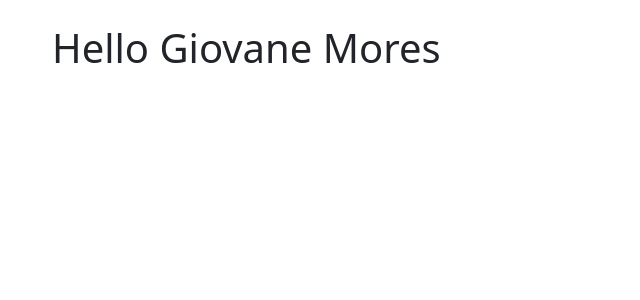
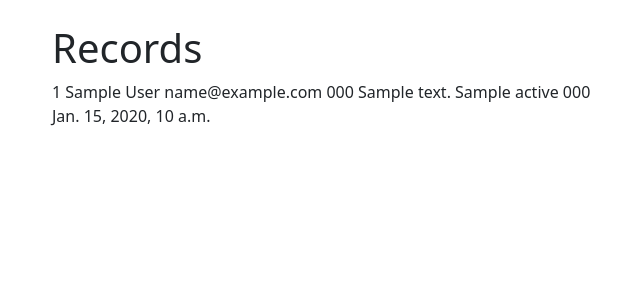
Before and after one commit to thiago-freitas-tavares/django-crm, a Django app: page / in a window 1280 px wide. Shown: the part 56-356 px from the top of the page, without its empty margins (309-949 px from the left). Run offline with Django 4.2, Linux system fonts and the light colour scheme; a user stored in the database is signed in; tables that the repository leaves empty hold one stand-in row (values such as "Sample post").

Commit message:
records on website

```diff
--- a/website/templates/base.html
+++ b/website/templates/base.html
@@ -14,7 +14,7 @@
   <body>
     {% include 'navbar.html' %}
     <div class="container">
-      <br />
+      <br/>
       {% if messages %}
         {% for message in messages %}
           <div class="alert alert-warning alert-dismissible fade show" role="alert">
@@ -23,10 +23,8 @@
           </div>
         {% endfor %}
       {% endif %}
-
       {% block content %}
       {% endblock %}
-
     </div>
     <script
       src="https://cdn.jsdelivr.net/npm/bootstrap@5.3.2/dist/js/bootstrap.bundle.min.js"
--- a/website/templates/index.html
+++ b/website/templates/index.html
@@ -1,10 +1,23 @@
 {% extends 'base.html' %}
 
 {% block content %}
-
 <div class="col-md-6 offset-md-3">
   {% if user.is_authenticated %}
-  <h1>Hello Giovane Mores</h1>
+    <h1>Records</h1>
+    {% if records %}
+      {% for record in records %}
+        {{ record.id }}
+        {{ record.first_name }}
+        {{ record.last_name }}
+        {{ record.email }}
+        {{ record.phone }}
+        {{ record.address }}
+        {{ record.city }}
+        {{ record.state }}
+        {{ record.zipcode }}
+        {{ record.created_at }}<br/>
+      {% endfor %}
+    {% endif %}
   {% else %}
   <h1>Login</h1>
   <br/>
@@ -32,5 +45,4 @@
   </form>
   {% endif %}
 </div>
-
 {% endblock %}
--- a/website/templates/register.html
+++ b/website/templates/register.html
@@ -1,7 +1,6 @@
 {% extends 'base.html' %}
 
 {% block content %}
-
 <div class="col-md-6 offset-md-3">
   <h1>Register</h1>
   <br/>
@@ -18,11 +17,8 @@
         <button type="button" class="btn-close" data-bs-dismiss="alert" aria-label="Close"></button>
       </div>
     {% endif %}
-
     {{ form.as_p }}
-
     <button type="submit" class="btn btn-secondary">Submit</button>
   </form>
 </div>
-
 {% endblock %}
--- a/website/views.py
+++ b/website/views.py
@@ -2,9 +2,11 @@ from django.shortcuts import render, redirect
 from django.contrib.auth import authenticate, login, logout
 from django.contrib import messages
 from .forms import SignUpForm
+from .models import Record
 
 
 def index(request):
+  records = Record.objects.all()
   if request.method == "POST":
     username = request.POST['username']
     password = request.POST['password']
@@ -17,7 +19,7 @@ def index(request):
       messages.success(request, "There was an error logging in. Please try again.")
       return redirect('home')
   else:
-    return render(request, 'index.html', {})
+    return render(request, 'index.html', {'records':records})
 
 
 def logout_user(request):
```
Also changed, not shown: README.md.
